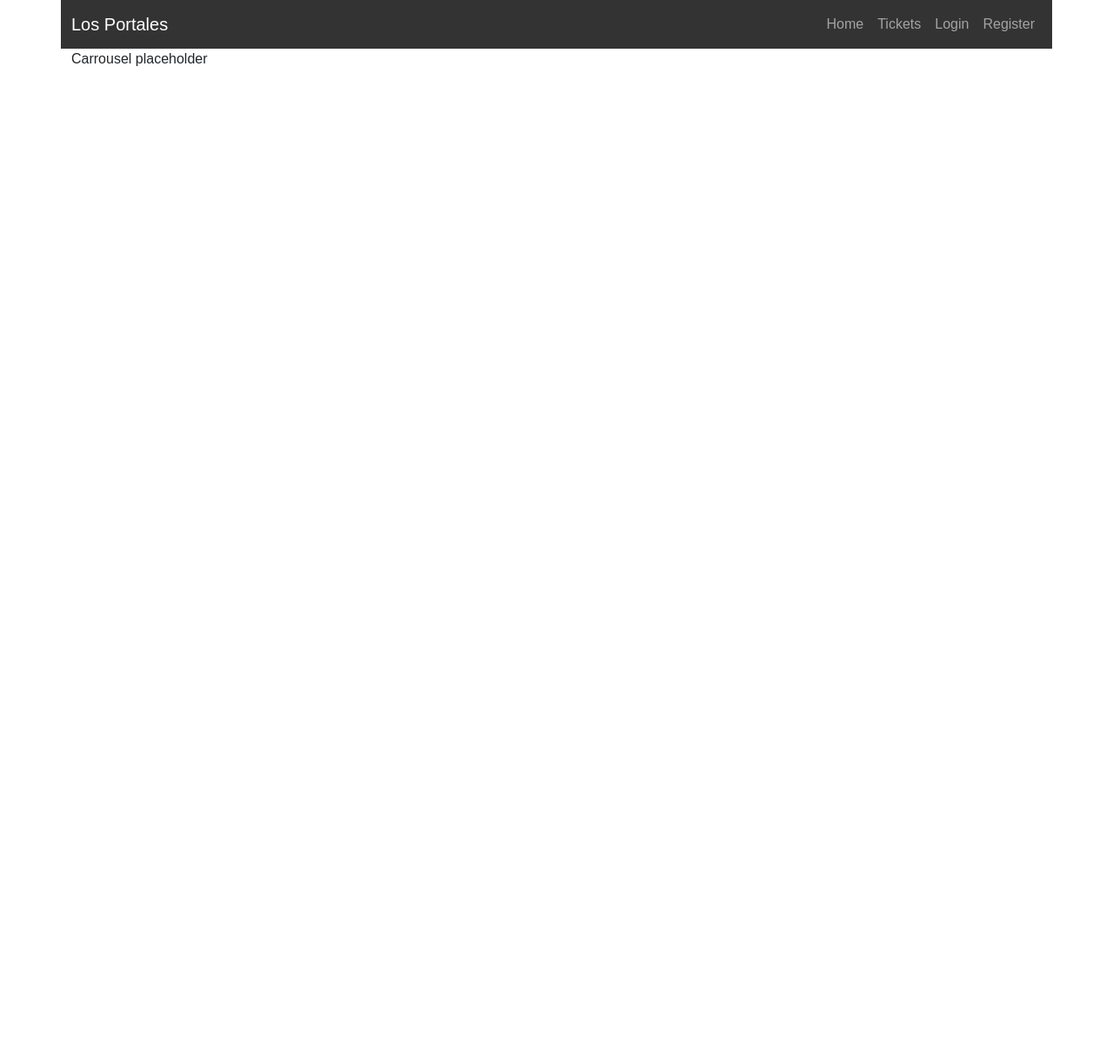
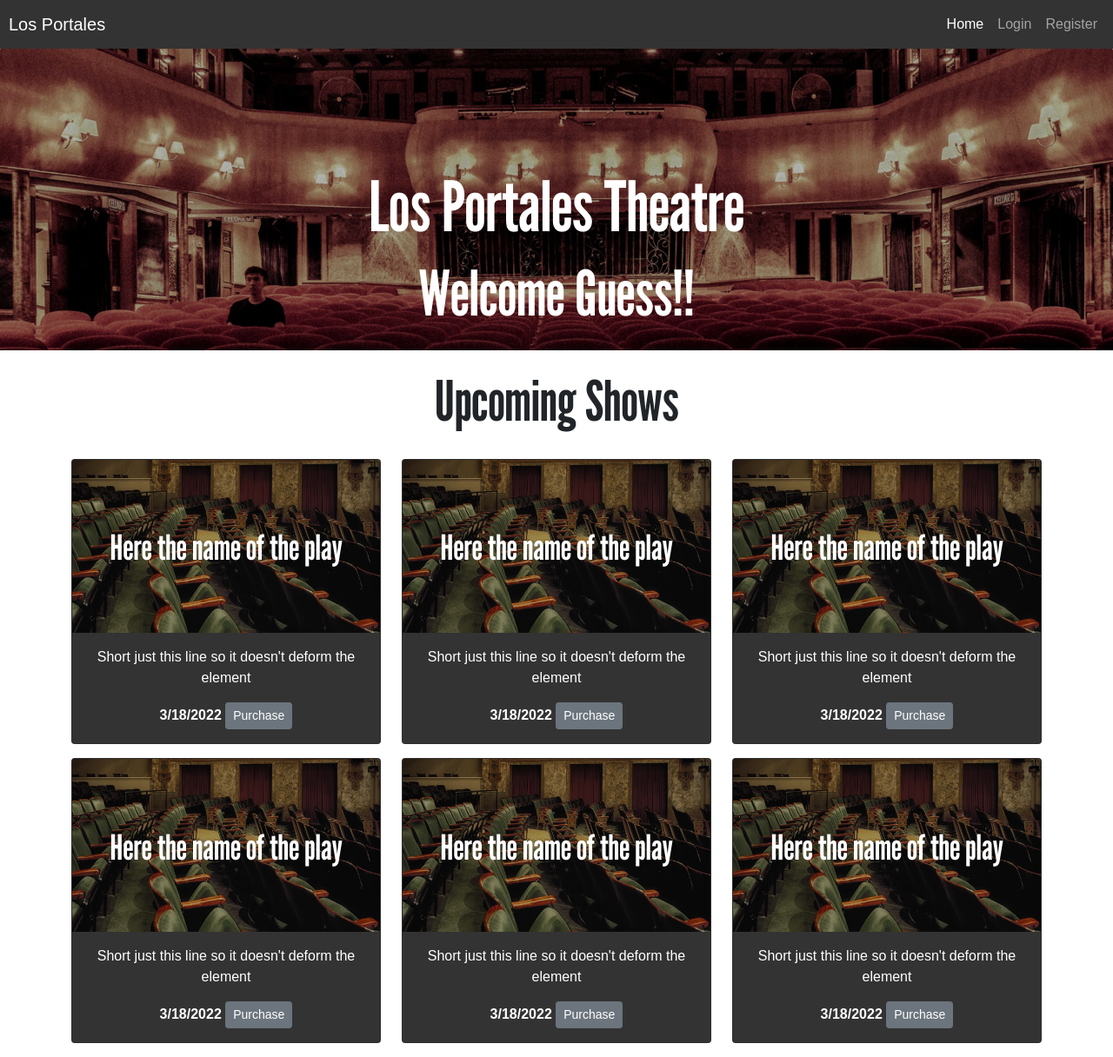
Before and after one commit to damiansh/Project-Theater, a PHP site: page / in a window 1280 px wide. Shown: the whole page at 87% size. Before the commit the page ends 76 px from the top, so only its background shows below. Run offline with PHP 8.4, Linux system fonts and the light colour scheme.

Commit message:
Changes to design and user info
-Added new design
-Changed registration form to collect more data from the user

```diff
--- a/source-code/SQL_TABLES/SQL QUERIES.txt
+++ b/source-code/SQL_TABLES/SQL QUERIES.txt
@@ -1,8 +1,12 @@
 CREATE TABLE users
 (
     user_id int(11) auto_increment PRIMARY KEY not null,
-    user_email      varchar(255) NOT NULL,
+    user_email      varchar(255) NOT NULL UNIQUE,
     user_psw        varchar(255) NOT NULL,
+    user_fname        varchar(255) NOT NULL,
+    user_lname        varchar(255) NOT NULL,
+    user_birthday    date NOT NULL,
+    user_phone       varchar(20) NOT NULL,
     active          tinyint(1)  DEFAULT 0 not null,
     activation_code   varchar(255) NOT NULL
 );
--- a/source-code/classes/login.class.php
+++ b/source-code/classes/login.class.php
@@ -40,6 +40,8 @@ class Login extends PortalesDB{
             session_regenerate_id(); //to prevent session fixation attacks
             $_SESSION["userid"] = $user[0]["user_id"];
             $_SESSION["userEmail"] = $user[0]["user_email"];
+            $_SESSION["userFN"] = $user[0]["user_fname"];
+            $_SESSION["userLN"] = $user[0]["user_lname"];
             $statement = null;
         }
         else{
--- /dev/null
+++ b/source-code/classes/play-card.php
@@ -0,0 +1,20 @@
+<div class="col-md-6 col-lg-4">
+        <!-- Card -->
+            <div class="card mb-3 text-white black text-center">
+            <div class="row">
+                <div class="thumbnail text-center">
+                    <img class="card-img-top darker" src="images/placeholder.png" alt="Play Name">
+                    <div class="caption">
+                        <h1 class="card-title eTitle">Here the name of the play</h3>
+                    </div>
+                </div>
+            </div>
+                <div class="card-body">
+                    <p class="card-text">Short just this line so it doesn't deform the element</p>
+                    <p class="card-text fw-bold">
+                        3/18/2022
+                        <button type="button" class="btn btn-secondary btn-sm">Purchase</button>
+                    </p>
+                </div>
+            </div>
+        </div>
--- a/source-code/css/main.css
+++ b/source-code/css/main.css
@@ -1,20 +1,21 @@
+@font-face {
+  font-family: 'league_gothicregular';
+  src: url('../fonts/leaguegothic-regular-variablefont_wdth-webfont.woff2') format('woff2'),
+       url('../fonts/leaguegothic-regular-variablefont_wdth-webfont.woff') format('woff');
+  font-weight: normal;
+  font-style: normal;
+
+}
+
 body {
-  margin: 0;
   font-family: Arial, Helvetica, sans-serif;
   background-color:#FFF;
+  padding-top: 55px;
+
 }
 
 
-@media (min-width: 768px) {
-  .carousel-inner {
-    display: flex;
-  }
-  .carousel-item {
-    margin-right: 0;
-    flex: 0 0 33.333333%;
-    display: block;
-  }
-}
+
 
 .black{
   background-color: #333;
@@ -24,3 +25,30 @@ body {
   color:red;
   font-weight: bold;
 }
+
+
+
+.eTitle{
+  font-family: 'league_gothicregular';
+}
+
+.thumbnail {
+  position: relative;
+}
+
+.caption {
+  position: absolute;
+  top: 40%;
+  left: 0;
+  width: 100%;
+}
+
+.darker{
+  filter: brightness(70%);
+}
+
+.nav-padding{
+  padding-left:10px;
+  padding-right:10px;
+
+}
--- /dev/null
+++ b/source-code/dependencies.php
@@ -0,0 +1,13 @@
+<?php session_start(); ?>
+ <!-- CSS -->
+    <link href="css/bootstrap.min.css" rel="stylesheet">
+    <link rel="stylesheet" href="css/main.css">
+
+<!-- javascript -->
+    <script  type="text/javascript" src="js/bootstrap.bundle.min.js"></script>
+    <script  type="text/javascript" src="js/main.js"></script>
+
+
+<!-- MetaTAGS -->
+     <meta charset="utf-8">
+    <meta name="viewport" content="width=device-width, initial-scale=1">
--- a/source-code/includes/included-register.php
+++ b/source-code/includes/included-register.php
@@ -6,12 +6,16 @@ if(isset($_POST["register"]))
     $email = $_POST["email"];
     $psw = $_POST["psw"];
     $pswRepeat = $_POST["psw-repeat"];
+    $fname = $_POST["fname"];
+    $lname = $_POST["lname"];
+    $birthday = $_POST["birthday"];
+    $phone = $_POST["phone"];
 
     //Instantiate Register  Contr class
     include "../classes/db.class.php"; // needs to be loaded first
     include "../classes/register.class.php";
     include "../classes/register-contr.class.php";
-    $register = new RegisterContr($email,$psw,$pswRepeat);
+    $register = new RegisterContr($email,$psw,$pswRepeat,$fname,$lname,$birthday,$phone);
 
     //Running error handlers and user registration
     $register->registerUser();
--- a/source-code/index.php
+++ b/source-code/index.php
@@ -2,16 +2,28 @@
 <html>
 <head>
   <title>Los Portales</title>
-  <?php include 'scripts.php';?>
+  <?php include 'dependencies.php';?>
 
 </head>
 <body>
 
 <?php include 'navbar.php';?>
-  <div class="container">
-    Carrousel placeholder
+<div class="row text-white">
+  <div class="thumbnail text-center">
+    <img class="card-img-top darker" src="images/welcome.jpg" alt="Play Name">
+    <div class="caption">
+      <h1 class="eTitle display-1 text-center">Los Portales Theatre</h1>
+      <?php if (isset($_SESSION["userid"])): ?>
+        <h1 class="eTitle display-2 text-center">Welcome <?php echo $_SESSION["userFN"]; ?>!!</h1>
+      <?php else: ?>
+        <h1 class="eTitle display-2 text-center">Welcome Guess!!</h1>
+      <?php endif; ?>
+    </div>
+  </div>
+  </div>
+<?php include 'upcoming.php';?>
 
-  </div>
 
 </body>
+
 </html>
--- a/source-code/js/main.js
+++ /dev/null
@@ -1,12 +0,0 @@
-//Base on a object with navigation data, it creates navigation elements
-function navConstructor(liElement,navBar){
-    for (element of liElement) {
-        navElement = document.createElement("li");
-        link = document.createElement("a");
-        link.classList.add("nav-link");
-        link.href=element.url;
-        link.innerHTML=element.name;
-        navElement.appendChild(link);
-        navBar.appendChild(navElement);
-      }
-}
--- a/source-code/navbar.php
+++ b/source-code/navbar.php
@@ -1,5 +1,6 @@
-<div class="container black">
-    <nav class="navbar navbar-expand-sm navbar-dark">
+<!-- Navbar -->
+<div class="container-fluid">
+    <nav class="navbar navbar-expand-sm navbar-dark fixed-top black nav-padding">
       <a href="index.php" class="navbar-brand">Los Portales</a>
       <button
         class="navbar-toggler"
@@ -12,23 +13,30 @@
       >
         <span class="navbar-toggler-icon"></span>
       </button>
-      <div class="collapse navbar-collapse" id="toggleMobileMenu">
-        <ul id="navbar" class="navbar-nav ms-auto text-center">
-
-
+      <div class="collapse navbar-collapse justify-content-center order" id="toggleMobileMenu">
+        <ul class="navbar-nav ms-auto text-center">
+          <!-- Navigation bar content always visible-->
+          <li><a  id ="index.php" class="nav-link" href="index.php">Home</a></li>
+          <!-- Navigation bar content if user is logged -->
           <?php if(isset($_SESSION["userid"])){ ?>
-          <li><a class="nav-link" href="index.php">Home</a></li>
-          <li><a class="nav-link" href="#">Tickets</a></li>
-          <li><a class='nav-link' href='includes/included-logout.php'>Logout [<?php  echo $_SESSION["userEmail"]; ?>] </a></li>
+          <li class="nav-item dropdown">
+          <a class="nav-link dropdown-toggle" href="#" id="navbarDropdownMenuLink" role="button" data-bs-toggle="dropdown" aria-expanded="false">
+            <?php  echo "{$_SESSION['userFN']} {$_SESSION['userLN']}"; ?>
+          </a>
+          <ul class="dropdown-menu dropdown-menu-dark dropdown-menu-end" aria-labelledby="navbarDropdownMenuLink">
+            <li><a class="dropdown-item" href="#payment">Payment Method</a></li>
+            <li><a class="dropdown-item" href='#orders'>Orders</a></li>
+            <li><a class="dropdown-item" href='includes/included-logout.php'>Logout</a></li>
+          </ul>
+        </li>
           <?php
           }
           else{
 
             ?>
-          <li><a class="nav-link" href="index.php">Home</a></li>
-          <li><a class="nav-link" href="#">Tickets</a></li>
-          <li><a class="nav-link" href="login.php">Login</a></li>
-          <li><a class="nav-link" href="register.php">Register</a></li>
+           <!-- Navigation bar content if user is not logged -->
+          <li><a  id ="login.php" class="nav-link" href="login.php">Login</a></li>
+          <li><a  id ="register.php" class="nav-link" href="register.php">Register</a></li>
           <?php
           }
          ?>
@@ -37,3 +45,15 @@
 
     </nav>
   </div>
+
+<!-- Javascript for Navbar -->
+<script>
+  //Highlight active page in the navbar
+  var path = window.location.pathname;
+  var page = path.split("/").pop();
+  currentPage = document.getElementById(page);
+  if(page ==""){
+    currentPage = document.getElementById("index.php");
+  }
+  currentPage.classList.add("active"); //we add the class active
+</script>
--- /dev/null
+++ b/source-code/upcoming.php
@@ -0,0 +1,14 @@
+
+
+<div class="container">
+    <h1 class="eTitle display-3 text-center my-4">Upcoming Shows</h1>
+    <div class="row">
+            <?php include 'classes/play-card.php';?>
+            <?php include 'classes/play-card.php';?>
+            <?php include 'classes/play-card.php';?>
+            <?php include 'classes/play-card.php';?>
+            <?php include 'classes/play-card.php';?>
+            <?php include 'classes/play-card.php';?>
+
+    </div>
+</div>
```
Also changed, not shown: source-code/classes/register-contr.class.php (+20 -3 lines), source-code/classes/register.class.php (+9 -9 lines), source-code/designtest.php (added, +28 -0 lines), source-code/login.php (+11 -14 lines), source-code/register.php (+35 -17 lines), source-code/fonts/leaguegothic-regular-variablefont_wdth-webfont.woff (added), source-code/fonts/leaguegothic-regular-variablefont_wdth-webfont.woff2 (added), source-code/images/placeholder.png (added), source-code/images/welcome.jpg (added), 1 other file.
